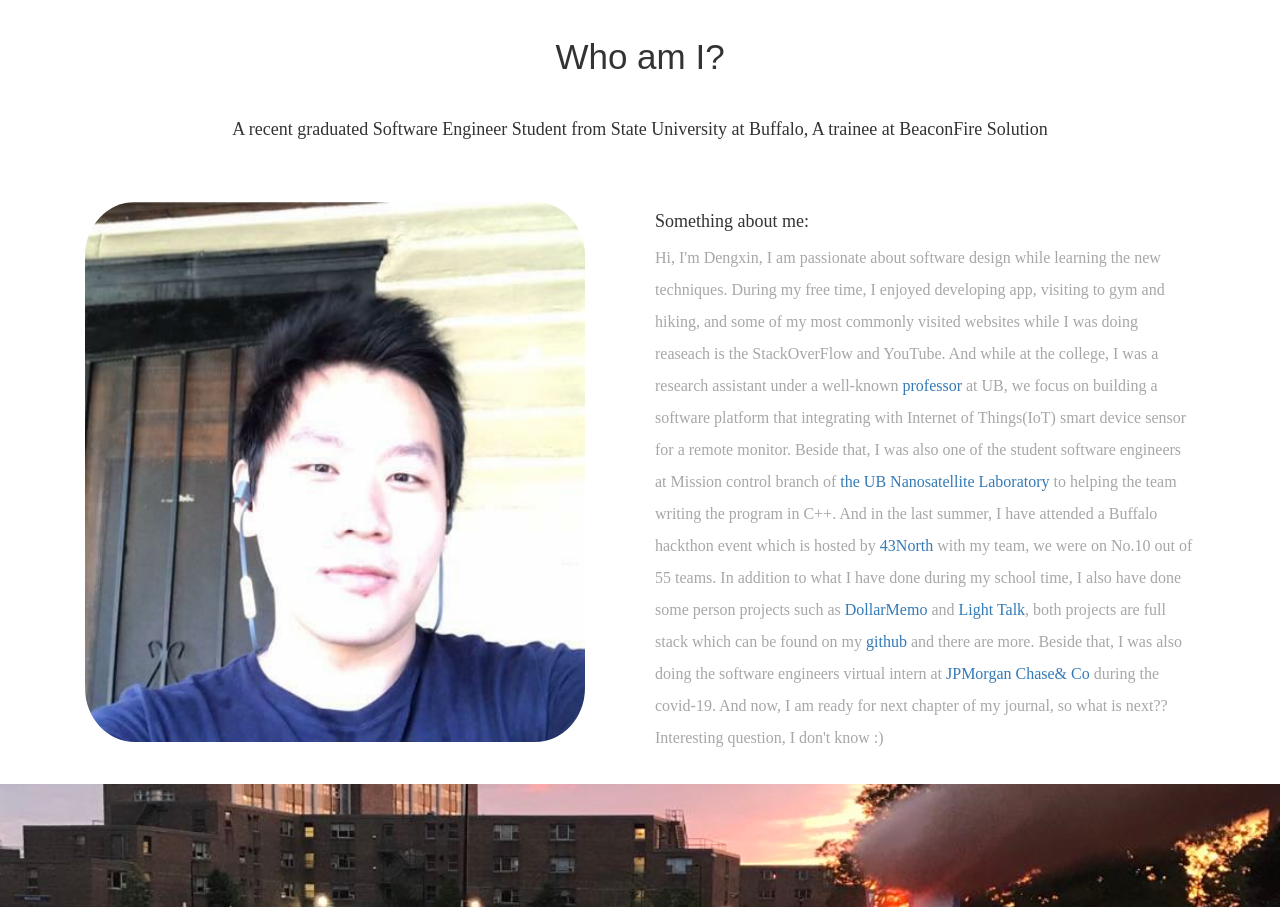
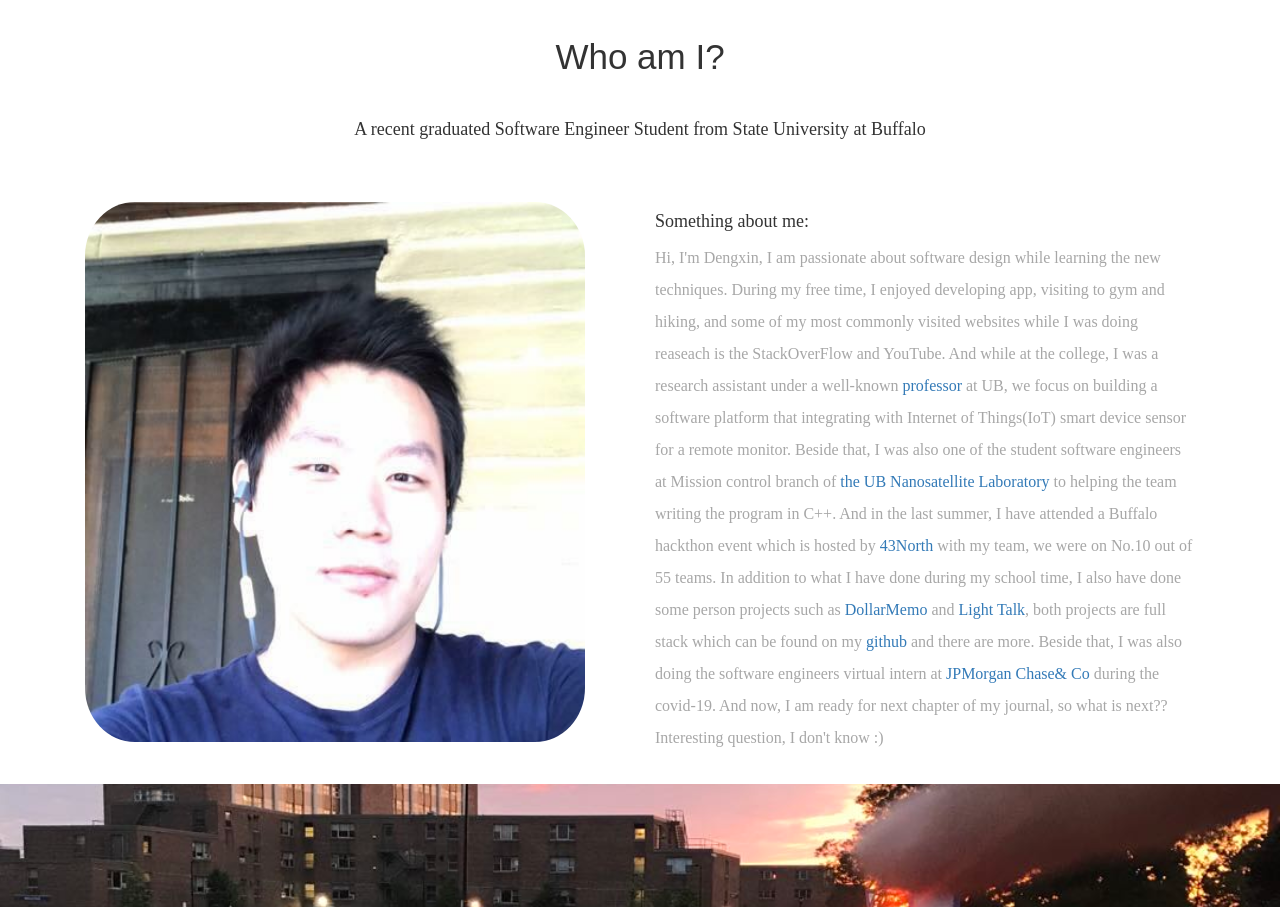
Before and after one commit to easXin/easXin.github.io, a plain HTML site: page index.html in a window 1280 px wide. Shown: the part 927-1834 px from the top of the page. Drawn offline with Linux system fonts and the light colour scheme.

Commit message:
Update index.html

```diff
--- a/index.html
+++ b/index.html
@@ -82,7 +82,7 @@
       <h3 class="text-center">Who am I?</h3>
       <p class="text-center">
         A recent graduated Software Engineer Student from State University at
-        Buffalo, A trainee at BeaconFire Solution
+        Buffalo
       </p>
       <div class="container">
         <div class="intro">
```
